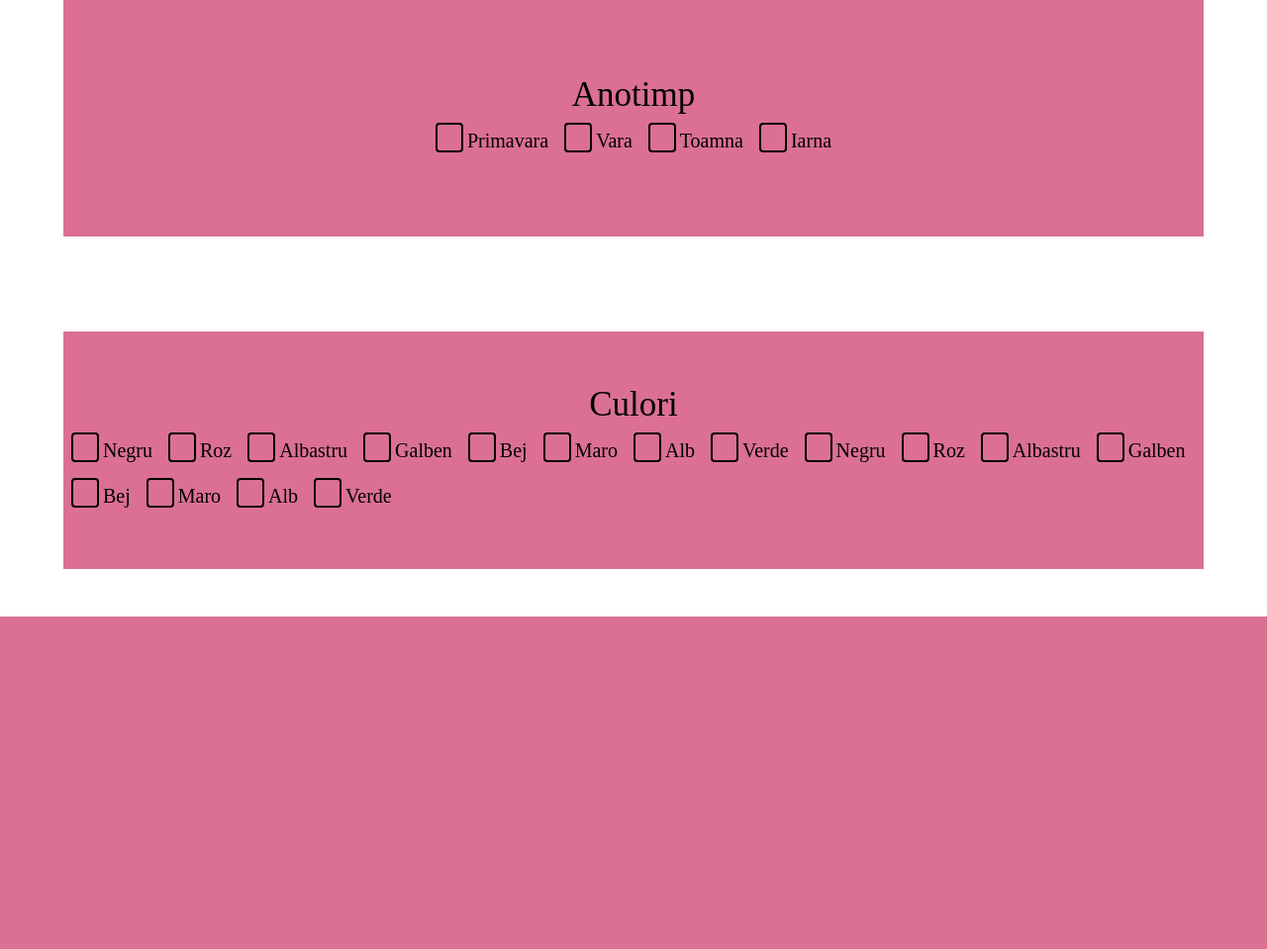
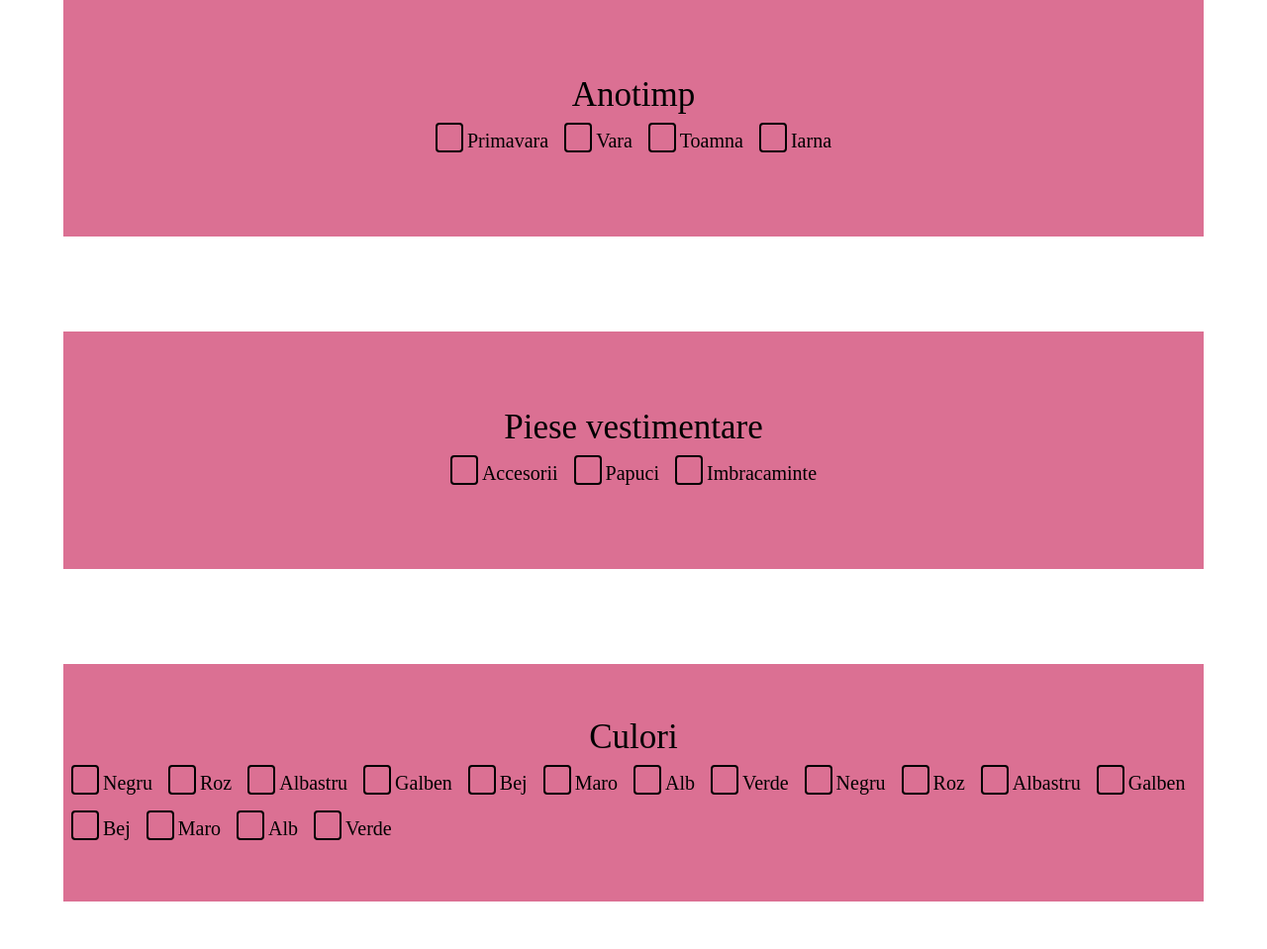
Before and after one commit to lazarescusimona/CloMaT_ProiectTW, a PHP site: page /filtre.html in a window 1280 px wide. Shown: the part 449-1408 px from the top of the page at 99% size. Before the commit the page ends 1072 px from the top, so only its background shows below. Run offline with PHP 8.4, Linux system fonts and the light colour scheme.

Commit message:
modificare la pagina filtre si new account

```diff
--- a/css/new-account.css
+++ b/css/new-account.css
@@ -3,11 +3,6 @@ pentru a fi mai usor de schimbat
 recomand asta si pentru celelalte CSS files*/
 :root{
     --culoare-titlu: #fff;
-    /*
-    --culoare-gradient1: #141e30;
-    --culoare-gradient2: #243b55;
-    --culoare-iluminare: #03e9f4;
-    */
     --culoare-gradient1: #251b22;
     --culoare-gradient2: #523a52;
     --culoare-iluminare: #ff84eb;
--- a/filtre.html
+++ b/filtre.html
@@ -72,6 +72,21 @@
      <label for="iarna">Iarna</label>
      </div>
 </div>
+
+
+<div class="buttons">
+  <div class="denumire">Piese vestimentare </div>
+  <div class="butoane">
+   <input type="checkbox" id="accesorii" name="accesorii" value="accesorii">
+   <label for="accesorii">Accesorii</label>
+   <input type="checkbox" id="papuci" name="papuci" value="papuci">
+   <label for="papuci">Papuci</label>
+   <input type="checkbox" id="imbracaminte" name="imbracaminte" value="imbracaminte">
+   <label for="imbracaminte">Imbracaminte</label>
+   </div>
+</div>
+
+
 <div class="buttons">
     <div class="denumire">Culori</div>
     <div class="butoane">
```
